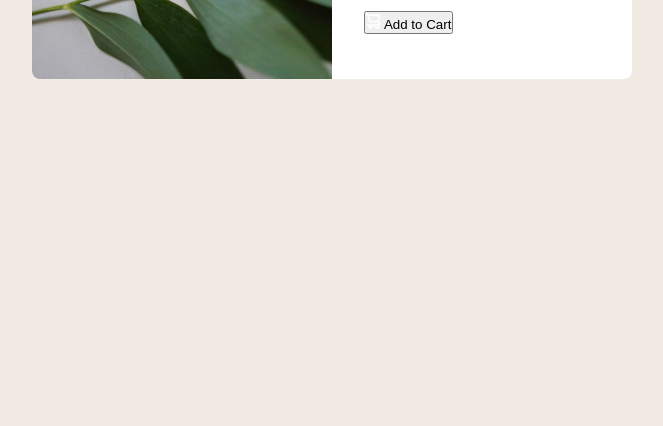
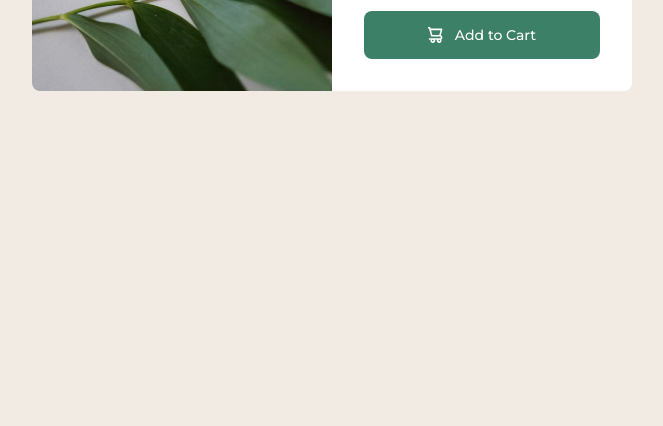
Before and after one commit to jeanpierretouma/frontend-mentor-product-preview-card-component, a plain HTML site: page index.html in a window 1280 px wide. Shown: the part 374-800 px from the top of the page, without its empty margins (308-971 px from the left). Drawn offline with Linux system fonts and the light colour scheme.

Commit message:
Style the CTA button

```diff
--- a/assets/css/style.css
+++ b/assets/css/style.css
@@ -102,3 +102,26 @@ body {
   margin-right: 1.429rem;
   color: var(--dark-cyan);
 }
+
+.cta-button {
+  display: flex;
+  justify-content: center;
+  align-items: center;
+  border: none;
+  border-radius: 0.571rem;
+  width: 100%;
+  padding: 1.071rem 0;
+  font-family: "Montserrat", sans-serif;
+  font-size: 100%;
+  color: var(--white);
+  background-color: var(--dark-cyan);
+  cursor: pointer;
+}
+
+.cta-button:hover,
+.cta-button:active {background-color: var(--very-dark-cyan);}
+
+.cta-button img {
+  display: inline-block;
+  margin-right: 0.857rem;
+}
```
